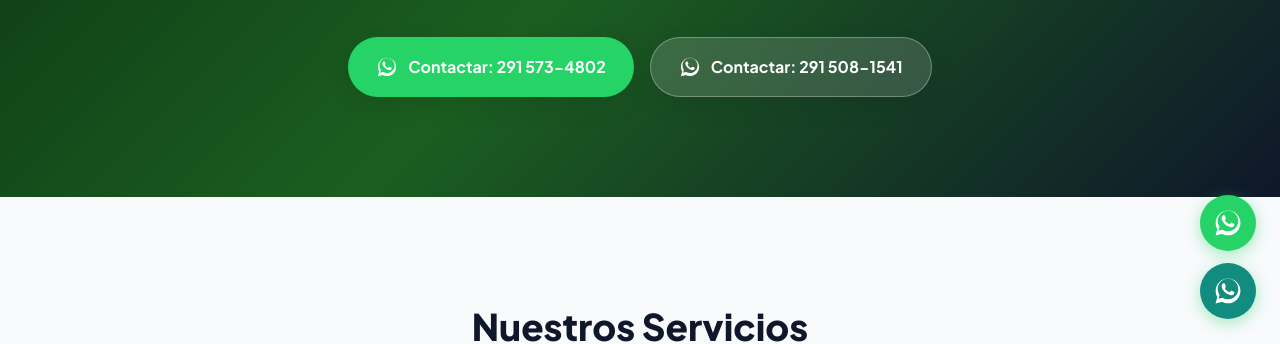
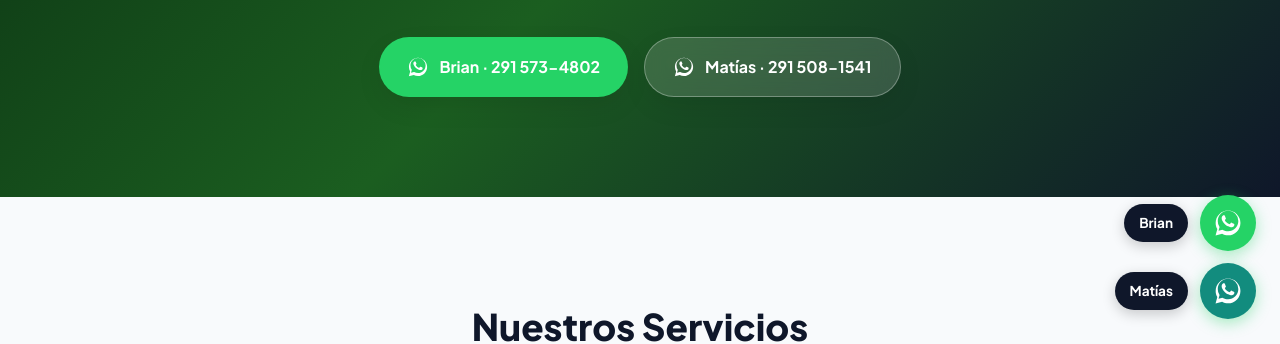
Before and after one commit to cricellibraian2000-arch/corte-de-pasto-y-desmalezado, a plain HTML site: page index.html in a window 1280 px wide. Shown: the part 457-801 px from the top of the page. Drawn offline with Linux system fonts and the light colour scheme.

Commit message:
Mostrar nombres en los contactos de WhatsApp (#2)
* Mostrar nombres en los contactos de WhatsApp

* Agregar burbujas visibles con nombres en WhatsApp

```diff
--- a/index.html
+++ b/index.html
@@ -38,11 +38,11 @@
             <div class="hero-buttons">
                 <a href="https://wa.me/5492915734802?text=Hola,%20quisiera%20pedir%20un%20presupuesto" target="_blank" class="btn btn-whatsapp-primary">
                     <svg viewBox="0 0 24 24" class="icon-wa"><path fill="currentColor" d="M12.04 2c-5.46 0-9.91 4.45-9.91 9.91 0 1.75.46 3.45 1.32 4.95L2.05 22l5.25-1.38c1.45.79 3.08 1.21 4.74 1.21 5.46 0 9.91-4.45 9.91-9.91 0-2.65-1.03-5.14-2.9-7.01A9.82 9.82 0 0 0 12.04 2zm.01 16.67c-1.48 0-2.93-.4-4.2-1.15l-.3-.18-3.12.82.83-3.04-.2-.32a8.19 8.19 0 0 1-1.26-4.38c0-4.54 3.7-8.24 8.24-8.24 2.2 0 4.27.86 5.82 2.42a8.18 8.18 0 0 1 2.41 5.83c.02 4.54-3.68 8.24-8.22 8.24zm4.52-6.16c-.25-.12-1.47-.72-1.69-.8-.23-.09-.39-.12-.56.12-.17.25-.66.8-.81.97-.15.17-.3.19-.55.07-.25-.12-1.05-.39-2-1.23-.74-.66-1.24-1.47-1.39-1.72-.15-.25-.02-.38.1-.5.11-.11.25-.29.37-.43.12-.14.16-.25.25-.41.08-.17.04-.31-.02-.43s-.56-1.34-.76-1.84c-.2-.48-.41-.42-.56-.43h-.48c-.17 0-.44.06-.67.31-.23.25-.88.86-.88 2.1 0 1.24.9 2.44 1.03 2.61.12.17 1.76 2.69 4.27 3.77.6.26 1.07.41 1.43.53.6.19 1.15.16 1.58.1.48-.07 1.47-.6 1.68-1.18.21-.58.21-1.07.15-1.18-.07-.1-.23-.17-.48-.3z"/></svg>
-                    Contactar: 291 573-4802
+                    Brian · 291 573-4802
                 </a>
                 <a href="https://wa.me/5492915081541?text=Hola,%20quisiera%20pedir%20un%20presupuesto" target="_blank" class="btn btn-whatsapp-secondary">
                     <svg viewBox="0 0 24 24" class="icon-wa"><path fill="currentColor" d="M12.04 2c-5.46 0-9.91 4.45-9.91 9.91 0 1.75.46 3.45 1.32 4.95L2.05 22l5.25-1.38c1.45.79 3.08 1.21 4.74 1.21 5.46 0 9.91-4.45 9.91-9.91 0-2.65-1.03-5.14-2.9-7.01A9.82 9.82 0 0 0 12.04 2zm.01 16.67c-1.48 0-2.93-.4-4.2-1.15l-.3-.18-3.12.82.83-3.04-.2-.32a8.19 8.19 0 0 1-1.26-4.38c0-4.54 3.7-8.24 8.24-8.24 2.2 0 4.27.86 5.82 2.42a8.18 8.18 0 0 1 2.41 5.83c.02 4.54-3.68 8.24-8.22 8.24zm4.52-6.16c-.25-.12-1.47-.72-1.69-.8-.23-.09-.39-.12-.56.12-.17.25-.66.8-.81.97-.15.17-.3.19-.55.07-.25-.12-1.05-.39-2-1.23-.74-.66-1.24-1.47-1.39-1.72-.15-.25-.02-.38.1-.5.11-.11.25-.29.37-.43.12-.14.16-.25.25-.41.08-.17.04-.31-.02-.43s-.56-1.34-.76-1.84c-.2-.48-.41-.42-.56-.43h-.48c-.17 0-.44.06-.67.31-.23.25-.88.86-.88 2.1 0 1.24.9 2.44 1.03 2.61.12.17 1.76 2.69 4.27 3.77.6.26 1.07.41 1.43.53.6.19 1.15.16 1.58.1.48-.07 1.47-.6 1.68-1.18.21-.58.21-1.07.15-1.18-.07-.1-.23-.17-.48-.3z"/></svg>
-                    Contactar: 291 508-1541
+                    Matías · 291 508-1541
                 </a>
             </div>
         </div>
@@ -200,10 +200,10 @@
             <p>Escribinos directamente a cualquiera de nuestras líneas y coordinamos enseguida.</p>
             <div class="cta-buttons">
                 <a href="https://wa.me/5492915734802" target="_blank" class="btn btn-light">
-                    💬 WhatsApp +54 9 291 573-4802
+                    💬 WhatsApp de Brian · +54 9 291 573-4802
                 </a>
                 <a href="https://wa.me/5492915081541" target="_blank" class="btn btn-light">
-                    💬 WhatsApp +54 9 291 508-1541
+                    💬 WhatsApp de Matías · +54 9 291 508-1541
                 </a>
             </div>
         </div>
@@ -227,11 +227,11 @@
     <!-- Botones Flotantes de WhatsApp -->
     <div class="floating-wa-group">
         <a href="https://wa.me/5492915734802" target="_blank" class="wa-float" title="Contactar +54 9 291 573-4802">
-            <span class="wa-tooltip">+54 9 291 573-4802</span>
+            <span class="wa-tooltip">Brian</span>
             <svg viewBox="0 0 24 24"><path fill="currentColor" d="M12.04 2c-5.46 0-9.91 4.45-9.91 9.91 0 1.75.46 3.45 1.32 4.95L2.05 22l5.25-1.38c1.45.79 3.08 1.21 4.74 1.21 5.46 0 9.91-4.45 9.91-9.91 0-2.65-1.03-5.14-2.9-7.01A9.82 9.82 0 0 0 12.04 2zm.01 16.67c-1.48 0-2.93-.4-4.2-1.15l-.3-.18-3.12.82.83-3.04-.2-.32a8.19 8.19 0 0 1-1.26-4.38c0-4.54 3.7-8.24 8.24-8.24 2.2 0 4.27.86 5.82 2.42a8.18 8.18 0 0 1 2.41 5.83c.02 4.54-3.68 8.24-8.22 8.24zm4.52-6.16c-.25-.12-1.47-.72-1.69-.8-.23-.09-.39-.12-.56.12-.17.25-.66.8-.81.97-.15.17-.3.19-.55.07-.25-.12-1.05-.39-2-1.23-.74-.66-1.24-1.47-1.39-1.72-.15-.25-.02-.38.1-.5.11-.11.25-.29.37-.43.12-.14.16-.25.25-.41.08-.17.04-.31-.02-.43s-.56-1.34-.76-1.84c-.2-.48-.41-.42-.56-.43h-.48c-.17 0-.44.06-.67.31-.23.25-.88.86-.88 2.1 0 1.24.9 2.44 1.03 2.61.12.17 1.76 2.69 4.27 3.77.6.26 1.07.41 1.43.53.6.19 1.15.16 1.58.1.48-.07 1.47-.6 1.68-1.18.21-.58.21-1.07.15-1.18-.07-.1-.23-.17-.48-.3z"/></svg>
         </a>
         <a href="https://wa.me/5492915081541" target="_blank" class="wa-float alt-num" title="Contactar +54 9 291 508-1541">
-            <span class="wa-tooltip">+54 9 291 508-1541</span>
+            <span class="wa-tooltip">Matías</span>
             <svg viewBox="0 0 24 24"><path fill="currentColor" d="M12.04 2c-5.46 0-9.91 4.45-9.91 9.91 0 1.75.46 3.45 1.32 4.95L2.05 22l5.25-1.38c1.45.79 3.08 1.21 4.74 1.21 5.46 0 9.91-4.45 9.91-9.91 0-2.65-1.03-5.14-2.9-7.01A9.82 9.82 0 0 0 12.04 2zm.01 16.67c-1.48 0-2.93-.4-4.2-1.15l-.3-.18-3.12.82.83-3.04-.2-.32a8.19 8.19 0 0 1-1.26-4.38c0-4.54 3.7-8.24 8.24-8.24 2.2 0 4.27.86 5.82 2.42a8.18 8.18 0 0 1 2.41 5.83c.02 4.54-3.68 8.24-8.22 8.24zm4.52-6.16c-.25-.12-1.47-.72-1.69-.8-.23-.09-.39-.12-.56.12-.17.25-.66.8-.81.97-.15.17-.3.19-.55.07-.25-.12-1.05-.39-2-1.23-.74-.66-1.24-1.47-1.39-1.72-.15-.25-.02-.38.1-.5.11-.11.25-.29.37-.43.12-.14.16-.25.25-.41.08-.17.04-.31-.02-.43s-.56-1.34-.76-1.84c-.2-.48-.41-.42-.56-.43h-.48c-.17 0-.44.06-.67.31-.23.25-.88.86-.88 2.1 0 1.24.9 2.44 1.03 2.61.12.17 1.76 2.69 4.27 3.77.6.26 1.07.41 1.43.53.6.19 1.15.16 1.58.1.48-.07 1.47-.6 1.68-1.18.21-.58.21-1.07.15-1.18-.07-.1-.23-.17-.48-.3z"/></svg>
         </a>
     </div>
--- a/style.css
+++ b/style.css
@@ -534,18 +534,19 @@ footer {
     right: 68px;
     background: var(--dark);
     color: var(--white);
-    padding: 6px 12px;
-    border-radius: 6px;
-    font-size: 0.8rem;
-    font-weight: 600;
+    padding: 8px 15px;
+    border-radius: 50px;
+    font-size: 0.85rem;
+    font-weight: 700;
     white-space: nowrap;
-    opacity: 0;
+    opacity: 1;
     pointer-events: none;
+    box-shadow: 0 4px 14px rgba(0, 0, 0, 0.2);
     transition: var(--transition);
 }
 
 .wa-float:hover .wa-tooltip {
-    opacity: 1;
+    transform: translateX(-4px);
 }
 
 /* ==========================================
```
